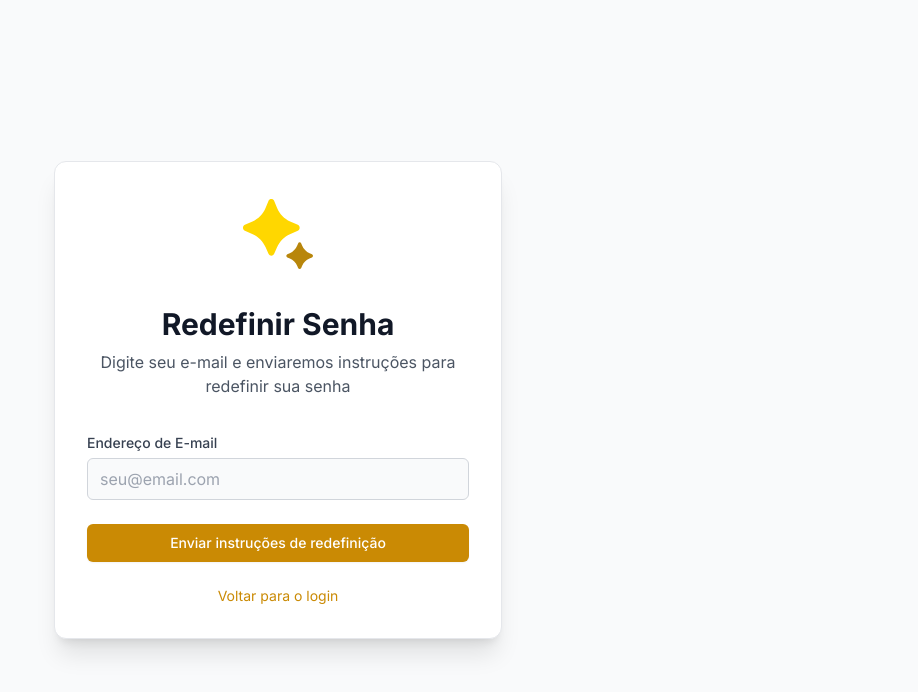
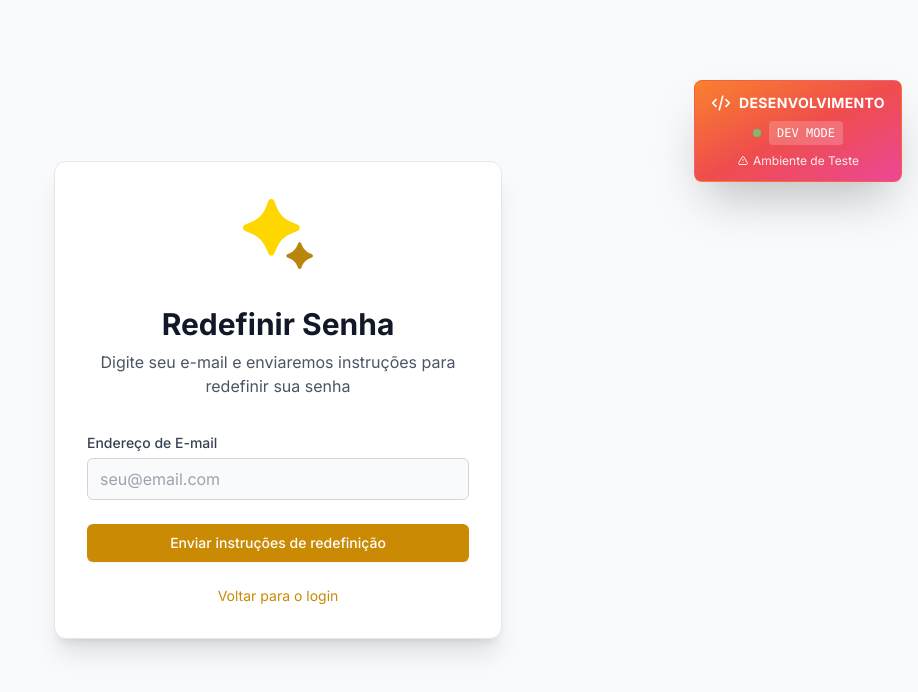
Before and after one commit to alencarconsultorias/template-saas-web, a Next.js app in the folder tsaas-web/: page /forgot-password in a window 1280 px wide. Shown: the top 692 px of the page, without its empty margins (362-1280 px from the left). Built offline with nearby package versions, Linux system fonts and the light colour scheme; no server answers.

Commit message:
fix(TSAAS-207): Dev Banner login form

```diff
--- a/tsaas-web/src/app/(auth)/layout.tsx
+++ b/tsaas-web/src/app/(auth)/layout.tsx
@@ -1,3 +1,5 @@
+import DevBanner from "@/components/DevBanner";
+
 export default function AuthLayout({
   children,
 }: {
@@ -6,6 +8,7 @@ export default function AuthLayout({
   return (
     <div className="min-h-screen bg-gray-50 dark:bg-gray-900 flex items-center justify-center p-4">
       {children}
+      <DevBanner />
     </div>
   );
 }
```
